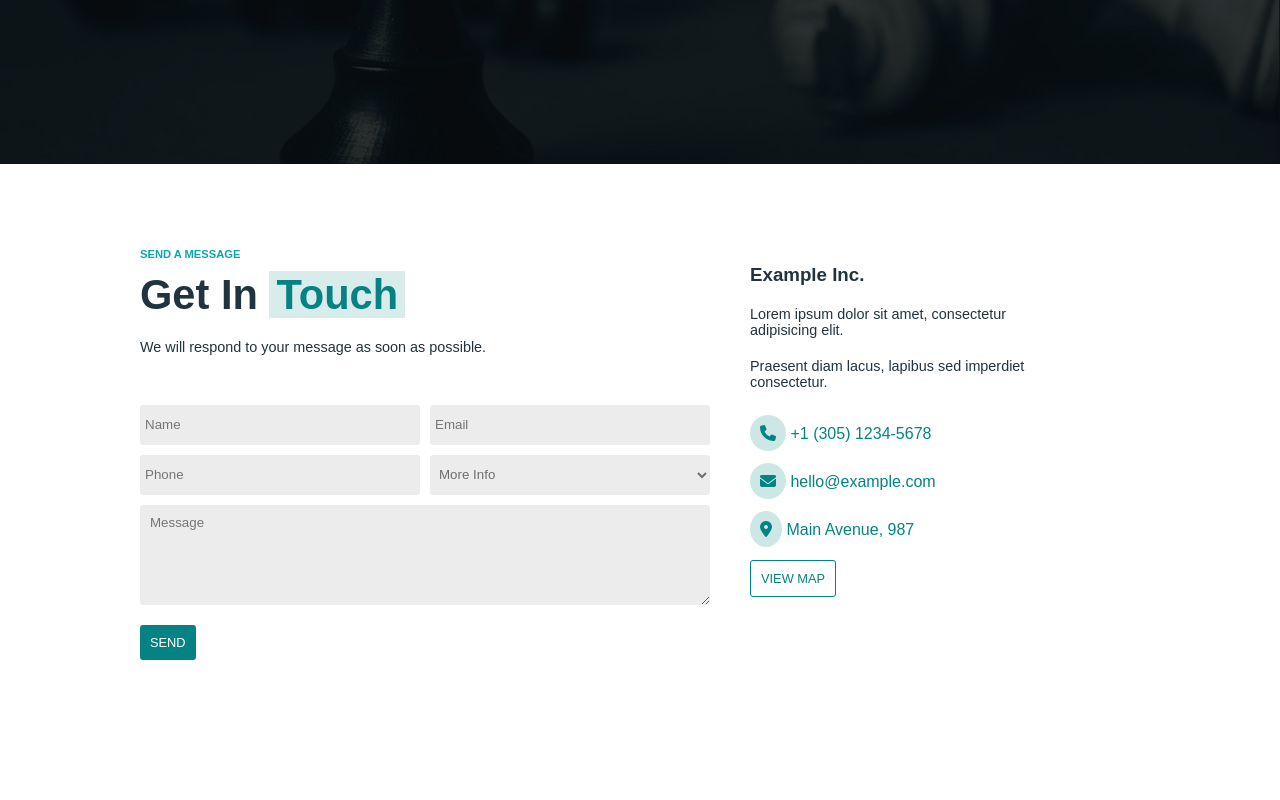
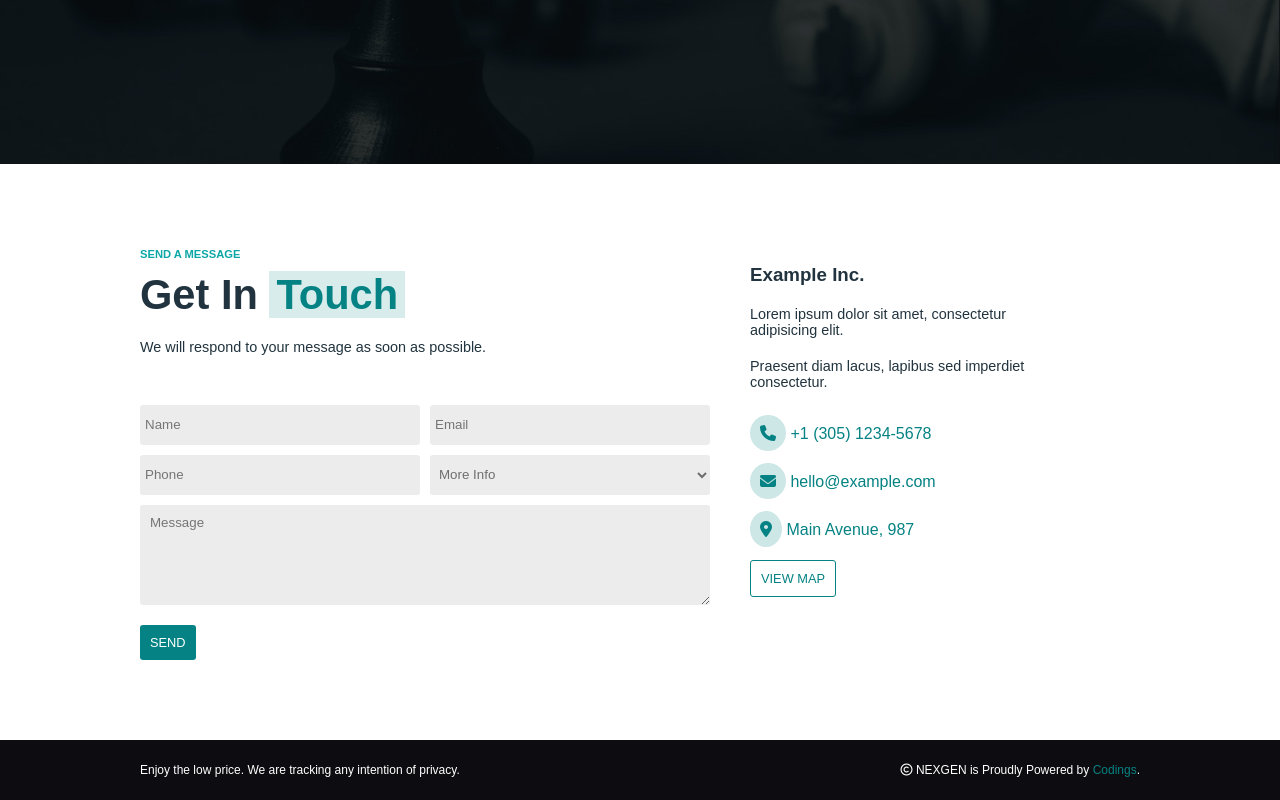
Before and after one commit to alessandraspalla/proj-html-vuejs, a Vue app: page / in a window 1280 px wide. Shown: the part 2936-3736 px from the top of the page. Before the commit the page ends 3676 px from the top, so only its background shows below. Built offline with nearby package versions, Linux system fonts and the light colour scheme.

Commit message:
add copiright row in the footer

```diff
--- a/src/components/PageFooter.vue
+++ b/src/components/PageFooter.vue
@@ -47,6 +47,12 @@ export default {
                 </div>
             </div>
         </div>
+        <div id="copyright">
+            <div class="container">
+                <p>Enjoy the low price. We are tracking any intention of privacy.</p>
+                <p><i class="fa-regular fa-copyright"></i> NEXGEN is Proudly Powered by <a href="#">Codings</a>.</p>
+            </div>
+        </div>
     </footer>
 </template>
 
@@ -54,7 +60,6 @@ export default {
 @use './../styles/variables' as *;
 
 footer {
-    padding-block: 80px;
 
     .container {
         display: flex;
@@ -75,6 +80,7 @@ footer {
         }
 
         .form {
+            padding-block: 80px;
             width: 57%;
             margin-right: 40px;
 
@@ -113,6 +119,8 @@ footer {
 
         .contact {
             width: 30%;
+            padding-block: 80px;
+
 
             h3,
             p {
@@ -136,5 +144,27 @@ footer {
             }
         }
     }
+
+    #copyright {
+        height: 60px;
+        background-color: #0d0d11;
+
+        .container {
+            display: flex;
+            justify-content: space-between;
+            height: 100%;
+            align-items: center;
+        }
+
+        p {
+            color: $white;
+            font-size: .75rem;
+
+            a {
+                color: $primary-color;
+            }
+        }
+
+    }
 }
 </style>
```
